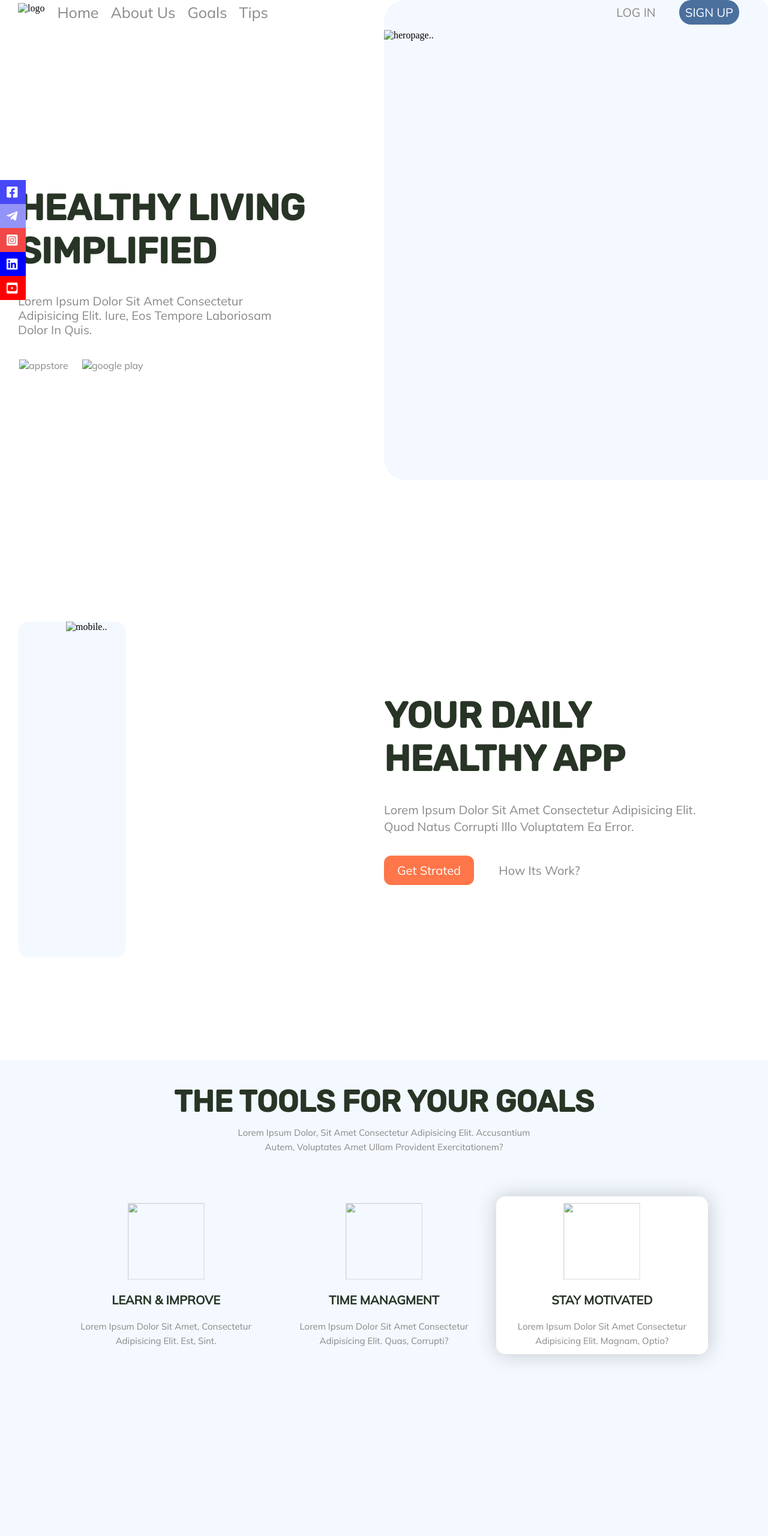
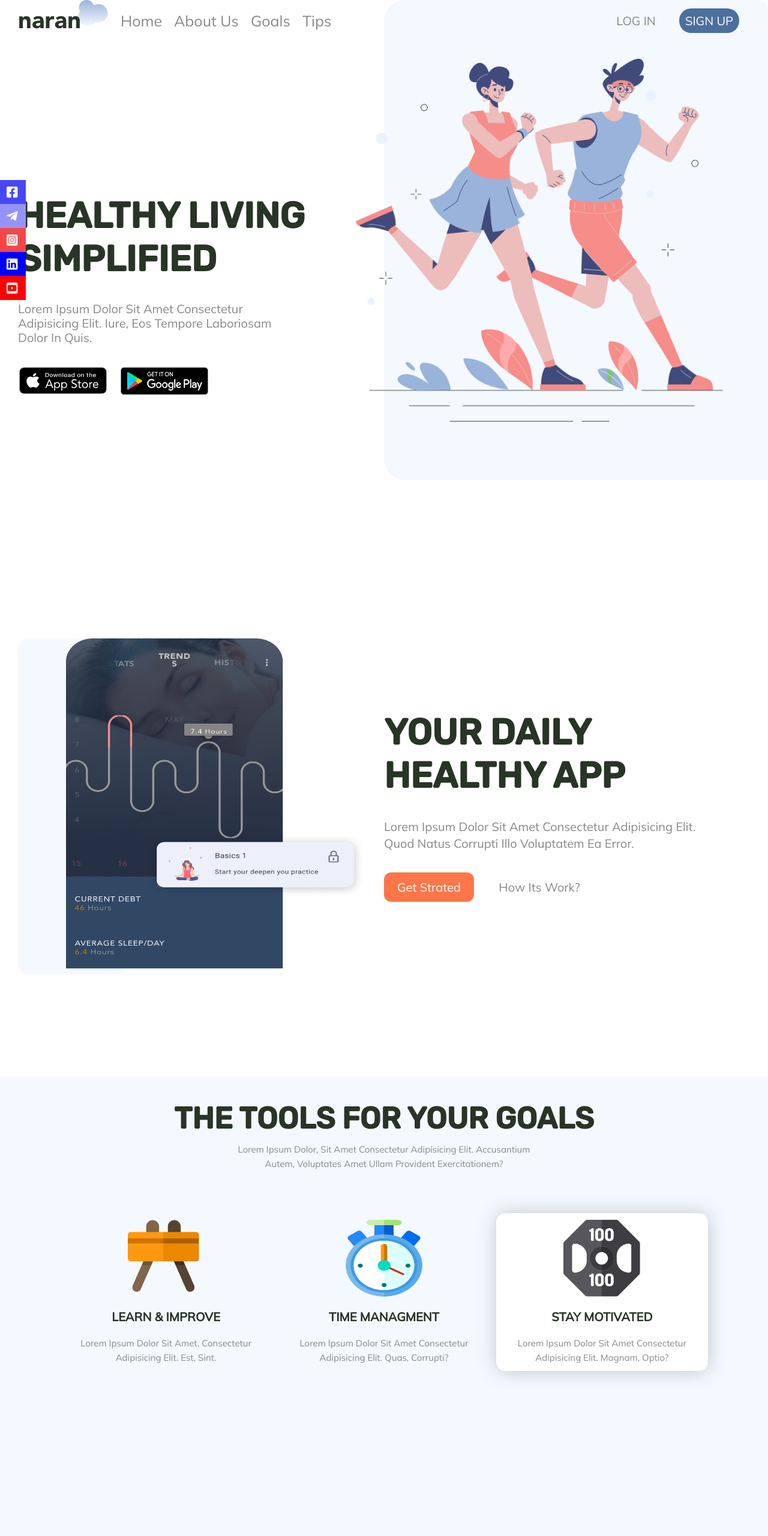
Before and after one commit to Madhvik-Bhalani/KRISHNA_FITNESS, a plain HTML site: page index.html in a window 1280 px wide. Shown: the top 2560 px of the page at 60% size. Drawn offline with Linux system fonts and the light colour scheme; the site is published under a folder, as on GitHub Pages, so addresses that start at the root find nothing.

Commit message:
image fixing..

```diff
--- a/index.html
+++ b/index.html
@@ -39,7 +39,7 @@
 
 
           <div id="logo1">
-            <img src="/images/logo1.png" alt="logo" />
+            <img src="images/logo1.png" alt="logo" />
           </div>
 
           <div class="navigation">
@@ -66,23 +66,23 @@
         </p>
         <div class="btns">
           <a href="#">
-            <img src="/images/appstore.png" alt="appstore" class="btn1" />
+            <img src="images/appstore.png" alt="appstore" class="btn1" />
           </a>
           <a href="#">
-            <img src="/images/googlePlay.png" alt="google play" />
+            <img src="images/googlePlay.png" alt="google play" />
           </a>
         </div>
       </div>
 
       <div class="right-side">
-        <img src="/images/heropage.png" alt="heropage.." />
+        <img src="images/heropage.png" alt="heropage.." />
       </div>
     </section>
     <!-- 2nd section -->
     <section class="common-sec" id="second-section">
       <div class="common-sec-left">
         <figure>
-          <img src="/images/section2pic.png" alt="mobile.." />
+          <img src="images/section2pic.png" alt="mobile.." />
         </figure>
       </div>
 
@@ -108,14 +108,14 @@
 
       <div class="task">
         <div class="task1">
-          <img src="/images/sectionIcon1.png" alt="" />
+          <img src="images/sectionIcon1.png" alt="" />
           <h3>learn & improve</h3>
           <p>
             Lorem ipsum dolor sit amet, consectetur adipisicing elit. Est, sint.
           </p>
         </div>
         <div class="task2">
-          <img src="/images/sectionIcon2.png" alt="" />
+          <img src="images/sectionIcon2.png" alt="" />
           <h3>time managment</h3>
           <p>
             Lorem ipsum dolor sit amet consectetur adipisicing elit. Quas,
@@ -123,7 +123,7 @@
           </p>
         </div>
         <div class="task3">
-          <img src="/images/sectionIcon3.png" alt="" />
+          <img src="images/sectionIcon3.png" alt="" />
           <h3>stay motivated</h3>
           <p>
             Lorem ipsum dolor sit amet consectetur adipisicing elit. Magnam,
@@ -135,7 +135,7 @@
     <!-- 4th section -->
     <section class="forth-sec" id="forth-section">
       <div class="forth-left">
-        <img src="/images/section4img.png" alt="" />
+        <img src="images/section4img.png" alt="" />
       </div>
 
       <div class="forth-right">
@@ -151,7 +151,7 @@
     <!-- 5th section -->
     <section class="fifth-sec" id="fifth-section">
       <div class="fifth-left">
-        <img src="/images/section5.png" alt="">
+        <img src="images/section5.png" alt="">
       </div>
 
       <div class="fifth-right">
@@ -173,7 +173,7 @@
       <div id="maingrid">
 
         <div class="last-left">
-          <img src="/images/logo1.png" alt="">
+          <img src="images/logo1.png" alt="">
           <h2>krishna fitness&copy;</h2>
         </div>
 
```
